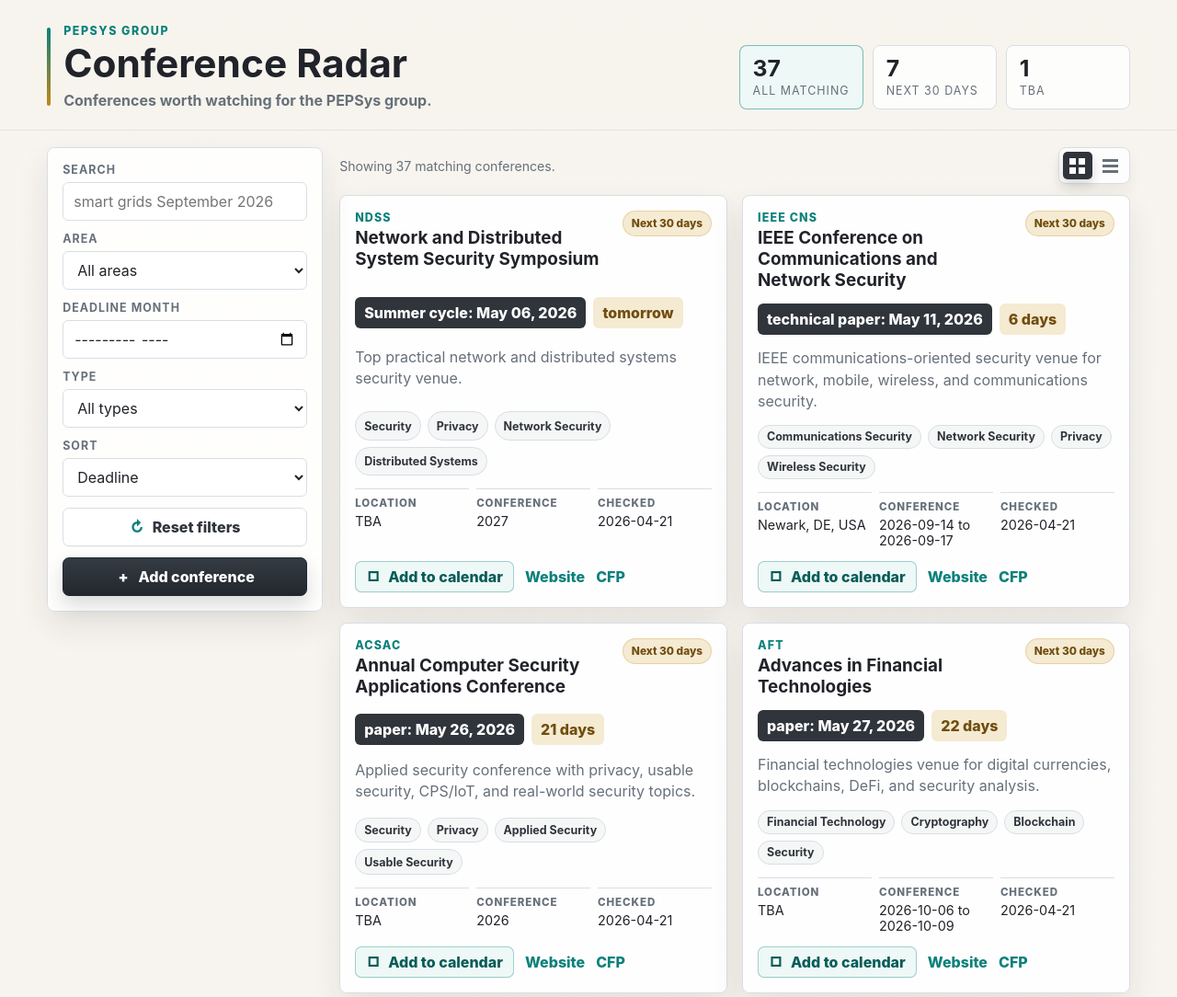
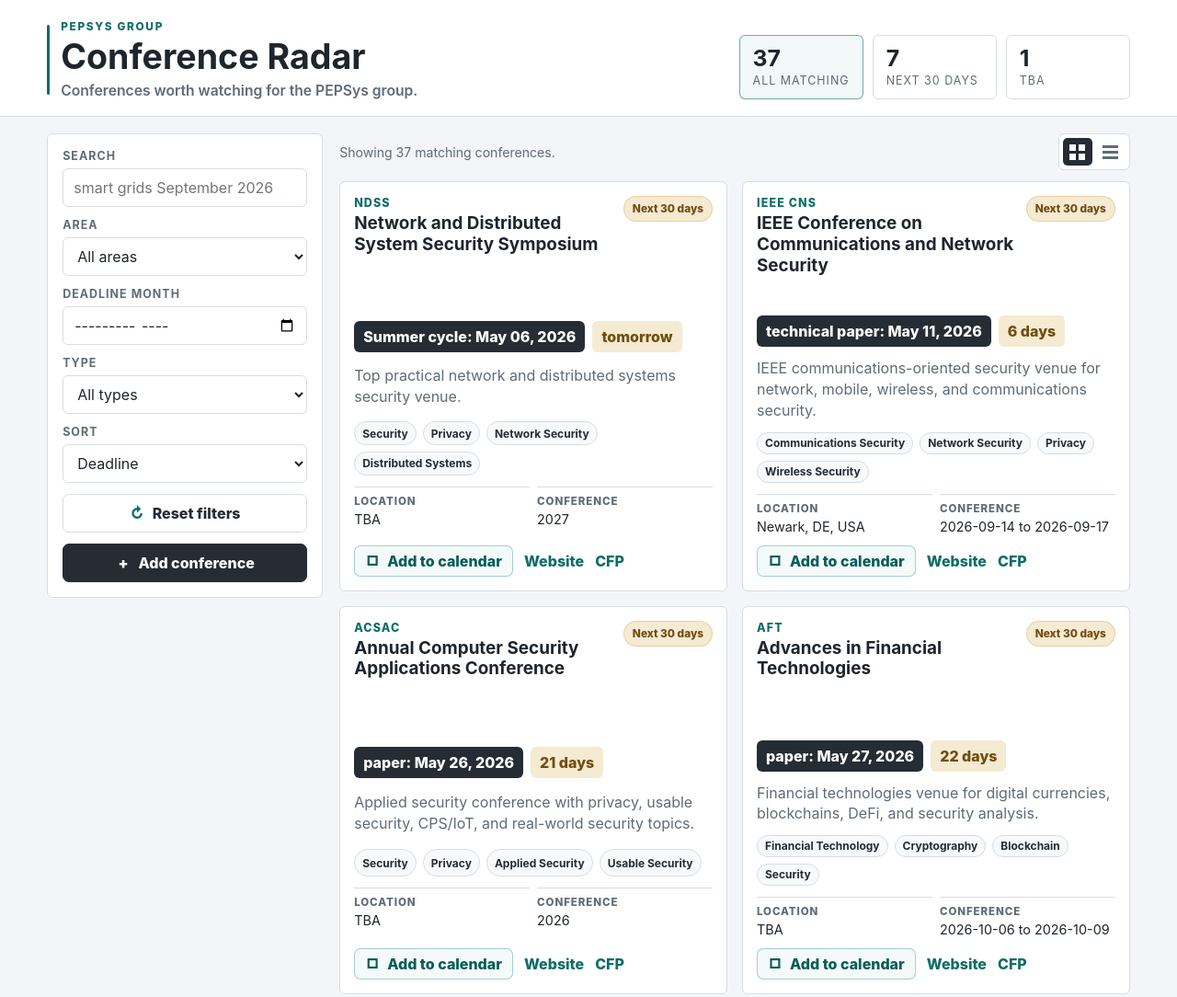
Before and after one commit to mahdi-akil/conference_radar, a plain HTML site: page index.html in a window 1280 px wide. Shown: the top 1084 px of the page at 92% size. Drawn offline with Linux system fonts and the light colour scheme.

Commit message:
design changes

```diff
--- a/app.js
+++ b/app.js
@@ -428,7 +428,6 @@ function renderResults(conferences) {
 
     card.querySelector(".location").textContent = conference.location || "TBA";
     card.querySelector(".conference-date").textContent = conference.conference_dates || "TBA";
-    card.querySelector(".checked-date").textContent = conference.last_checked || "Not checked";
 
     setLink(card.querySelector(".website-link"), conference.website_url);
     setLink(card.querySelector(".cfp-link"), conference.cfp_url || conference.website_url);
--- a/index.html
+++ b/index.html
@@ -210,10 +210,6 @@
             <dt>Conference</dt>
             <dd class="conference-date"></dd>
           </div>
-          <div>
-            <dt>Checked</dt>
-            <dd class="checked-date"></dd>
-          </div>
         </dl>
         <div class="card-actions">
           <button class="calendar-button has-symbol" data-symbol="calendar" type="button" title="Download calendar event">
--- a/styles.css
+++ b/styles.css
@@ -1,17 +1,17 @@
 :root {
   color-scheme: light;
-  --ink: #202329;
-  --muted: #66707a;
-  --line: #d8dee3;
-  --paper: #f7f4ee;
+  --ink: #1e252d;
+  --muted: #5f6b77;
+  --line: #d7dde4;
+  --paper: #f3f5f8;
   --surface: #ffffff;
-  --teal: #0b817b;
-  --teal-quiet: #d8efeb;
-  --gold: #c18718;
-  --red: #b74343;
-  --green: #2f7c4f;
-  --graphite: #30343b;
-  --shadow: 0 16px 36px rgba(34, 34, 34, 0.09);
+  --teal: #0f6d67;
+  --teal-quiet: #e5f1ef;
+  --gold: #b98c2c;
+  --red: #b44848;
+  --green: #31754d;
+  --graphite: #252c34;
+  --shadow: 0 4px 12px rgba(30, 37, 45, 0.05);
 }
 
 * {
@@ -21,10 +21,7 @@
 body {
   margin: 0;
   min-height: 100vh;
-  background:
-    linear-gradient(180deg, rgba(247, 244, 238, 0.94), rgba(247, 244, 238, 0.98)),
-    repeating-linear-gradient(90deg, rgba(32, 35, 41, 0.035) 0 1px, transparent 1px 72px),
-    repeating-linear-gradient(0deg, rgba(32, 35, 41, 0.03) 0 1px, transparent 1px 72px);
+  background: var(--paper);
   color: var(--ink);
   font-family: Inter, ui-sans-serif, system-ui, -apple-system, BlinkMacSystemFont, "Segoe UI", sans-serif;
   letter-spacing: 0;
@@ -42,10 +39,9 @@ textarea {
   align-items: flex-end;
   justify-content: space-between;
   gap: 24px;
-  padding: 26px clamp(18px, 4vw, 56px) 22px;
-  border-bottom: 1px solid rgba(216, 222, 227, 0.76);
-  background: rgba(247, 244, 238, 0.78);
-  backdrop-filter: blur(8px);
+  padding: 22px clamp(20px, 4vw, 56px) 18px;
+  border-bottom: 1px solid var(--line);
+  background: var(--surface);
 }
 
 .brand {
@@ -53,42 +49,42 @@ textarea {
   display: flex;
   align-items: center;
   min-width: 0;
-  padding-left: 18px;
+  padding-left: 15px;
 }
 
 .brand::before {
   content: "";
   position: absolute;
   left: 0;
-  top: 4px;
-  bottom: 4px;
-  width: 4px;
-  border-radius: 999px;
-  background: linear-gradient(180deg, var(--teal), var(--gold));
+  top: 5px;
+  bottom: 5px;
+  width: 3px;
+  border-radius: 3px;
+  background: var(--teal);
 }
 
 .brand-kicker {
   margin: 0 0 7px;
   color: var(--teal);
-  font-size: 0.78rem;
-  font-weight: 850;
-  letter-spacing: 0.12em;
+  font-size: 0.74rem;
+  font-weight: 800;
+  letter-spacing: 0.14em;
   text-transform: uppercase;
 }
 
 h1 {
   margin: 0;
-  font-size: 2.65rem;
-  line-height: 1;
+  font-size: 2.35rem;
+  line-height: 1.02;
   letter-spacing: 0;
 }
 
 .brand p:not(.brand-kicker) {
   max-width: 520px;
-  margin: 9px 0 0;
+  margin: 8px 0 0;
   color: var(--muted);
-  font-size: 1rem;
-  font-weight: 650;
+  font-size: 0.98rem;
+  font-weight: 600;
 }
 
 .summary-strip {
@@ -101,8 +97,8 @@ h1 {
 .summary-card {
   appearance: none;
   border: 1px solid var(--line);
-  border-radius: 8px;
-  background: rgba(255, 255, 255, 0.78);
+  border-radius: 6px;
+  background: var(--surface);
   padding: 12px 14px;
   color: inherit;
   text-align: left;
@@ -110,20 +106,17 @@ h1 {
   transition:
     background-color 160ms ease,
     border-color 160ms ease,
-    box-shadow 160ms ease,
-    transform 160ms ease;
+    color 160ms ease;
 }
 
 .summary-card:hover {
-  border-color: rgba(11, 129, 123, 0.36);
-  background: #f7fbfa;
-  box-shadow: 0 8px 18px rgba(32, 35, 41, 0.08);
-  transform: translateY(-1px);
+  border-color: rgba(15, 109, 103, 0.35);
+  background: #f8fbfb;
 }
 
 .summary-card.active {
-  border-color: rgba(11, 129, 123, 0.5);
-  background: #eef8f6;
+  border-color: rgba(15, 109, 103, 0.55);
+  background: #f1f8f7;
 }
 
 .summary-card:focus {
@@ -154,7 +147,9 @@ h1 {
 }
 
 main {
-  padding: 18px clamp(18px, 4vw, 56px) 40px;
+  max-width: 1640px;
+  margin: 0 auto;
+  padding: 18px clamp(20px, 4vw, 56px) 40px;
 }
 
 .radar-shell {
@@ -174,9 +169,8 @@ main {
   gap: 12px;
   padding: 16px;
   border: 1px solid var(--line);
-  border-radius: 8px;
-  background: rgba(255, 255, 255, 0.88);
-  box-shadow: var(--shadow);
+  border-radius: 6px;
+  background: var(--surface);
 }
 
 .field {
@@ -254,18 +248,15 @@ main {
 .secondary-button {
   min-height: 42px;
   border: 1px solid var(--line);
-  background: rgba(255, 255, 255, 0.9);
+  background: var(--surface);
   color: var(--graphite);
   padding: 8px 12px;
-  box-shadow: 0 1px 0 rgba(32, 35, 41, 0.04);
 }
 
 .secondary-button:hover {
-  border-color: rgba(11, 129, 123, 0.42);
-  background: #f7fbfa;
+  border-color: rgba(15, 109, 103, 0.42);
+  background: #f8fbfb;
   color: var(--teal);
-  box-shadow: 0 8px 18px rgba(32, 35, 41, 0.08);
-  transform: translateY(-1px);
 }
 
 .secondary-button.compact {
@@ -316,28 +307,25 @@ main {
 
 .admin-open-button {
   min-height: 42px;
-  border: 1px solid #22272e;
-  background: linear-gradient(180deg, #353b43, #22272e);
+  border: 1px solid var(--graphite);
+  background: var(--graphite);
   color: white;
   padding: 8px 12px;
-  box-shadow: 0 10px 20px rgba(32, 35, 41, 0.16);
 }
 
 .admin-open-button:hover {
-  background: linear-gradient(180deg, #128e87, #0b746f);
+  background: #1f5a56;
   border-color: var(--teal);
-  box-shadow: 0 12px 24px rgba(11, 129, 123, 0.2);
-  transform: translateY(-1px);
 }
 
 .admin-dialog {
   width: min(940px, calc(100vw - 28px));
   max-height: calc(100vh - 28px);
   border: 1px solid var(--line);
-  border-radius: 8px;
+  border-radius: 6px;
   background: var(--paper);
   color: var(--ink);
-  box-shadow: 0 30px 70px rgba(32, 35, 41, 0.28);
+  box-shadow: 0 18px 44px rgba(30, 37, 45, 0.16);
   padding: 0;
 }
 
@@ -465,9 +453,8 @@ main {
   gap: 4px;
   padding: 4px;
   border: 1px solid var(--line);
-  border-radius: 8px;
-  background: rgba(255, 255, 255, 0.86);
-  box-shadow: 0 8px 18px rgba(32, 35, 41, 0.06);
+  border-radius: 6px;
+  background: var(--surface);
 }
 
 .view-icon-button {
@@ -495,7 +482,6 @@ main {
 .view-icon-button.active {
   background: var(--graphite);
   color: white;
-  box-shadow: 0 6px 12px rgba(32, 35, 41, 0.16);
 }
 
 .view-icon-button:focus {
@@ -536,20 +522,24 @@ main {
 
 .conference-card {
   display: grid;
-  gap: 14px;
+  gap: 12px;
   min-height: 100%;
   border: 1px solid var(--line);
-  border-radius: 8px;
-  background: rgba(255, 255, 255, 0.95);
-  padding: 16px;
-  box-shadow: var(--shadow);
+  border-radius: 6px;
+  background: var(--surface);
+  padding: 15px;
 }
 
 .card-topline {
-  display: flex;
-  justify-content: space-between;
+  display: grid;
+  grid-template-columns: minmax(0, 1fr) auto;
   gap: 12px;
   align-items: flex-start;
+  min-height: 118px;
+}
+
+.card-topline > div:first-child {
+  min-width: 0;
 }
 
 .acronym {
@@ -566,6 +556,10 @@ main {
   font-size: 1.18rem;
   line-height: 1.2;
   overflow-wrap: anywhere;
+  display: -webkit-box;
+  -webkit-box-orient: vertical;
+  -webkit-line-clamp: 4;
+  overflow: hidden;
 }
 
 .status-badge {
@@ -610,13 +604,13 @@ main {
 .tag {
   display: inline-flex;
   align-items: center;
-  min-height: 26px;
+  min-height: 24px;
   border-radius: 999px;
   border: 1px solid var(--line);
-  padding: 4px 9px;
-  background: #f5f7f7;
+  padding: 3px 8px;
+  background: #f7f9fb;
   color: var(--graphite);
-  font-size: 0.78rem;
+  font-size: 0.75rem;
   font-weight: 700;
   white-space: nowrap;
 }
@@ -666,7 +660,7 @@ main {
 .details {
   margin: 0;
   color: var(--muted);
-  line-height: 1.45;
+  line-height: 1.42;
 }
 
 .tag-row {
@@ -677,7 +671,7 @@ main {
 
 .facts {
   display: grid;
-  grid-template-columns: repeat(3, minmax(0, 1fr));
+  grid-template-columns: repeat(2, minmax(0, 1fr));
   gap: 8px;
   margin: 0;
 }
@@ -714,18 +708,15 @@ main {
 .calendar-button {
   min-height: 34px;
   border: 1px solid rgba(11, 129, 123, 0.35);
-  background: #eef8f6;
+  background: #f4faf9;
   color: #075c58;
   padding: 6px 11px;
-  box-shadow: 0 1px 0 rgba(32, 35, 41, 0.04);
 }
 
 .calendar-button:hover {
   border-color: var(--teal);
-  background: #dff2ef;
+  background: #e8f4f2;
   color: #064d49;
-  box-shadow: 0 8px 18px rgba(11, 129, 123, 0.12);
-  transform: translateY(-1px);
 }
 
 .calendar-button span {
@@ -762,8 +753,8 @@ main {
 .empty-state {
   grid-column: 1 / -1;
   border: 1px dashed var(--line);
-  border-radius: 8px;
-  background: rgba(255, 255, 255, 0.74);
+  border-radius: 6px;
+  background: var(--surface);
   padding: 28px;
   text-align: center;
   color: var(--muted);
@@ -773,9 +764,8 @@ main {
   max-width: 100%;
   overflow-x: auto;
   border: 1px solid var(--line);
-  border-radius: 8px;
-  background: rgba(255, 255, 255, 0.95);
-  box-shadow: 0 10px 24px rgba(32, 35, 41, 0.07);
+  border-radius: 6px;
+  background: var(--surface);
 }
 
 .conference-table {
@@ -794,7 +784,7 @@ main {
 }
 
 .conference-table th {
-  background: #f8faf9;
+  background: #f6f8fa;
   color: var(--muted);
   font-size: 0.72rem;
   font-weight: 850;
@@ -806,7 +796,7 @@ main {
 }
 
 .conference-table tbody tr:hover {
-  background: #f7fbfa;
+  background: #f8fbfb;
 }
 
 .conference-table tbody tr:last-child td {
@@ -970,6 +960,10 @@ main {
     grid-template-columns: 1fr;
   }
 
+  .card-topline {
+    min-height: 0;
+  }
+
   .results {
     grid-template-columns: 1fr;
   }
```
